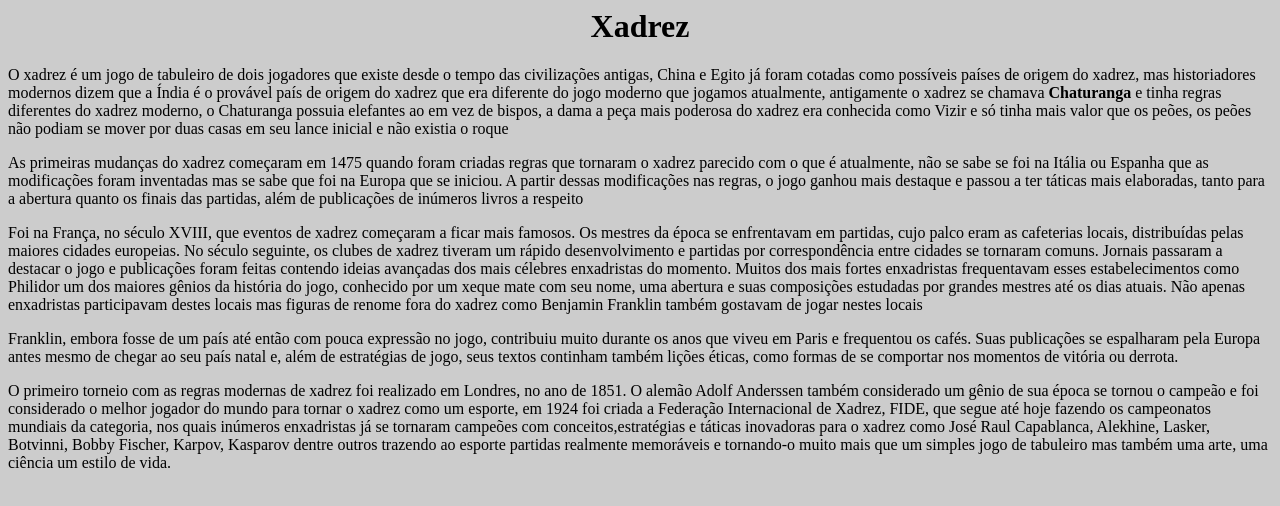
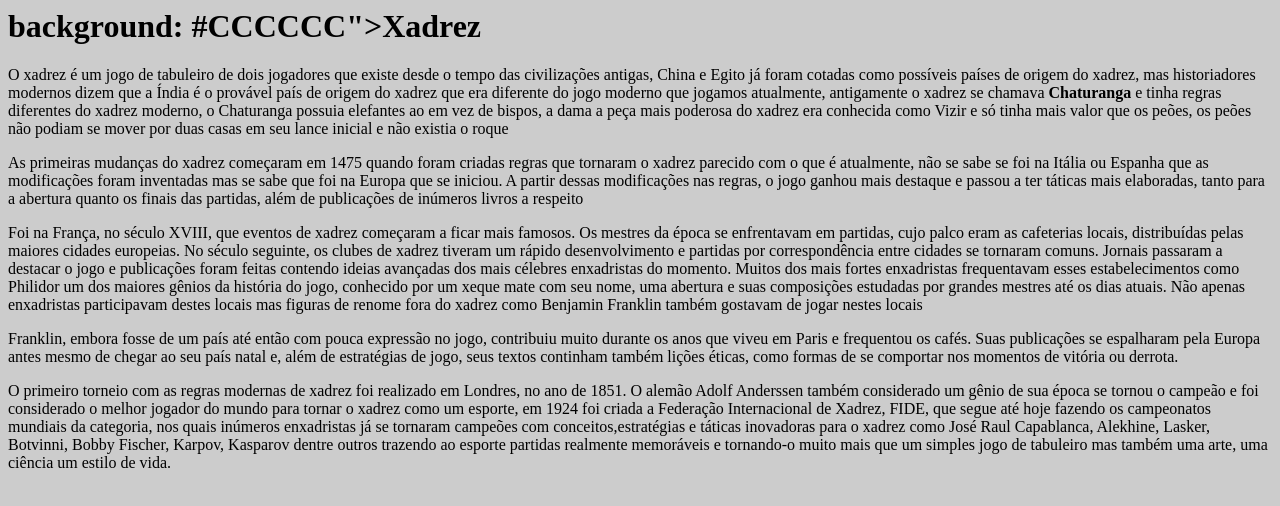
Before and after one commit to CABRINI974/sit, a plain HTML site: page index.html in a window 1280 px wide. Drawn offline with Linux system fonts and the light colour scheme.

Commit message:
Update index.html

```diff
--- a/index.html
+++ b/index.html
@@ -4,12 +4,9 @@
   <meta charset="UTF-8">
   <title>Xadrez</title>
   <link rel="stylesheet" href="style.css">
-   <style>
-
-  </style>
 </head>
 <body>
-  <h1 style="text-align: center; background: #CCCCCC">Xadrez</h1>
+  <h1> background: #CCCCCC">Xadrez</h1>
   <p style= "front-size: 20px;">O xadrez é um jogo de tabuleiro de dois jogadores que existe desde o tempo das civilizações
   antigas, China e Egito já foram cotadas como possíveis países de origem do xadrez, mas
   historiadores modernos dizem que a Índia é o provável país de origem do xadrez que era
```
